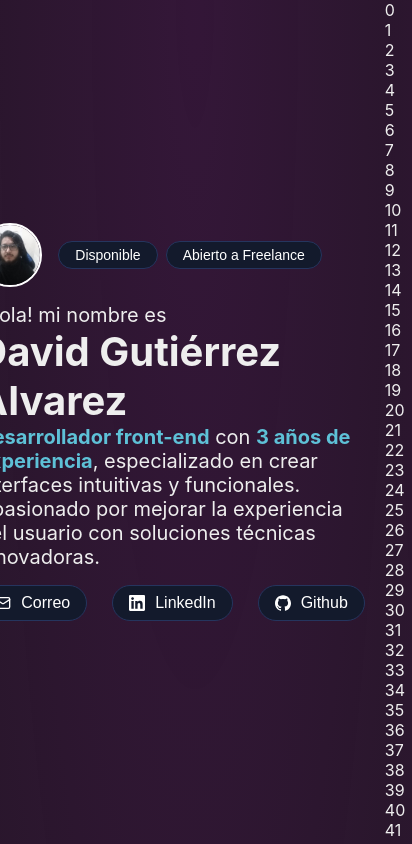
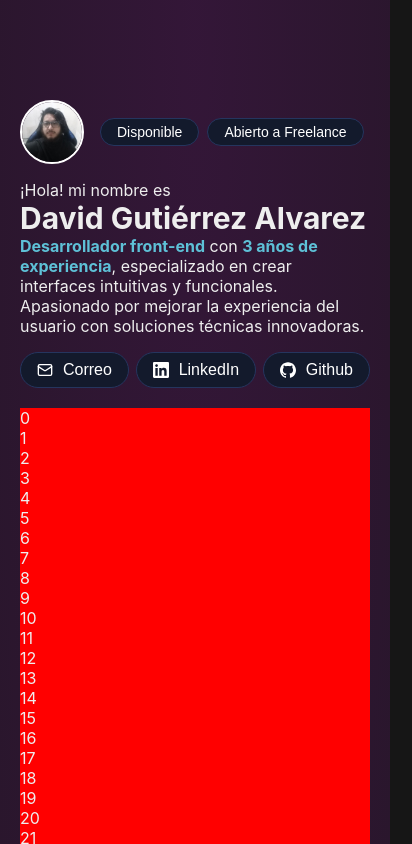
Before and after one commit to self-david/self-david, a Svelte app: page / in a window 390 px wide. Shown: the top 844 px of the page, 412 px wide, since content can reach past the window. Built offline with nearby package versions, Linux system fonts and the light colour scheme.

Commit message:
add left portfolio mobile

```diff
--- a/public/global.css
+++ b/public/global.css
@@ -28,3 +28,10 @@ body {
 	justify-content: center;
 	padding: 0 calc((100vw - 1200px) / 2 - 8.5px);
 }
+
+@media (max-width: 768px) {
+	body {
+		flex-direction: column;
+		padding: 100px 20px;
+	}
+}
--- a/src/App.svelte
+++ b/src/App.svelte
@@ -41,6 +41,14 @@
 		max-width: 1200px;
 		position: sticky;
 		top: 0;
+		background-color: black;
+	}
+
+	@media (max-width: 768px) {
+		main {
+			max-width: none;
+			background-color: red;
+		}
 	}
 
 	footer {
--- a/src/components/ProfessionalResume.svelte
+++ b/src/components/ProfessionalResume.svelte
@@ -39,6 +39,8 @@
     max-width: 500px;
   }
 
+
+
   .resume-header {
     display: flex;
     gap: 8px;
@@ -73,4 +75,29 @@
     align-items: flex-start;
     justify-content: flex-start;
   }
+
+  @media (max-width: 768px) {
+    .resume {
+      flex-direction: column;
+      height: auto;
+      position: relative;
+	  }
+
+    h1 {
+      font-size: 30px;
+      white-space: nowrap;
+    }
+
+    .say, .desc {
+      font-size: 16px;
+    }
+
+    .resume-links {
+      display: flex;
+      gap: 0;
+      align-items: flex-start;
+      justify-content: space-between;
+      width: 100%;
+    }
+  }
 </style>
```
